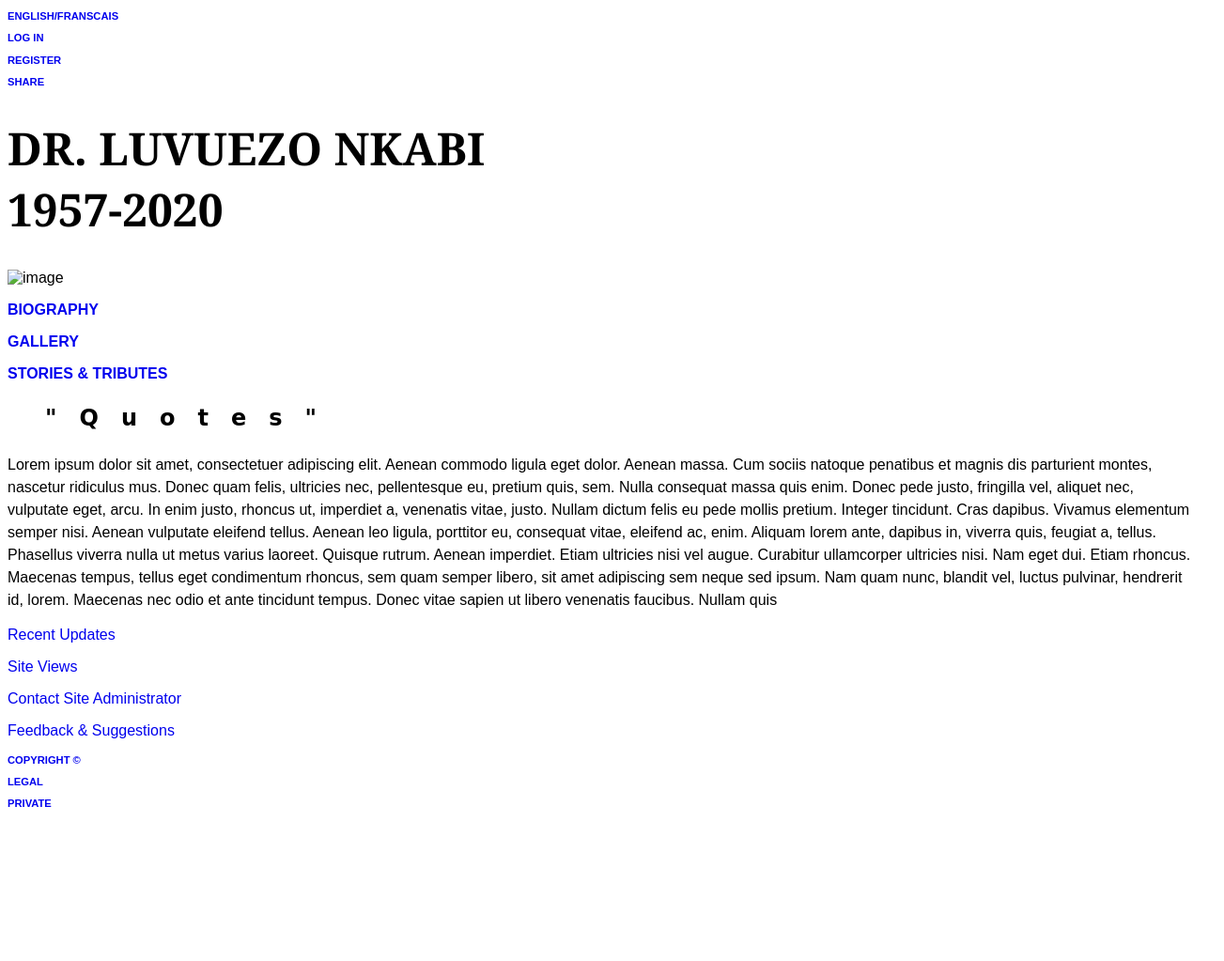
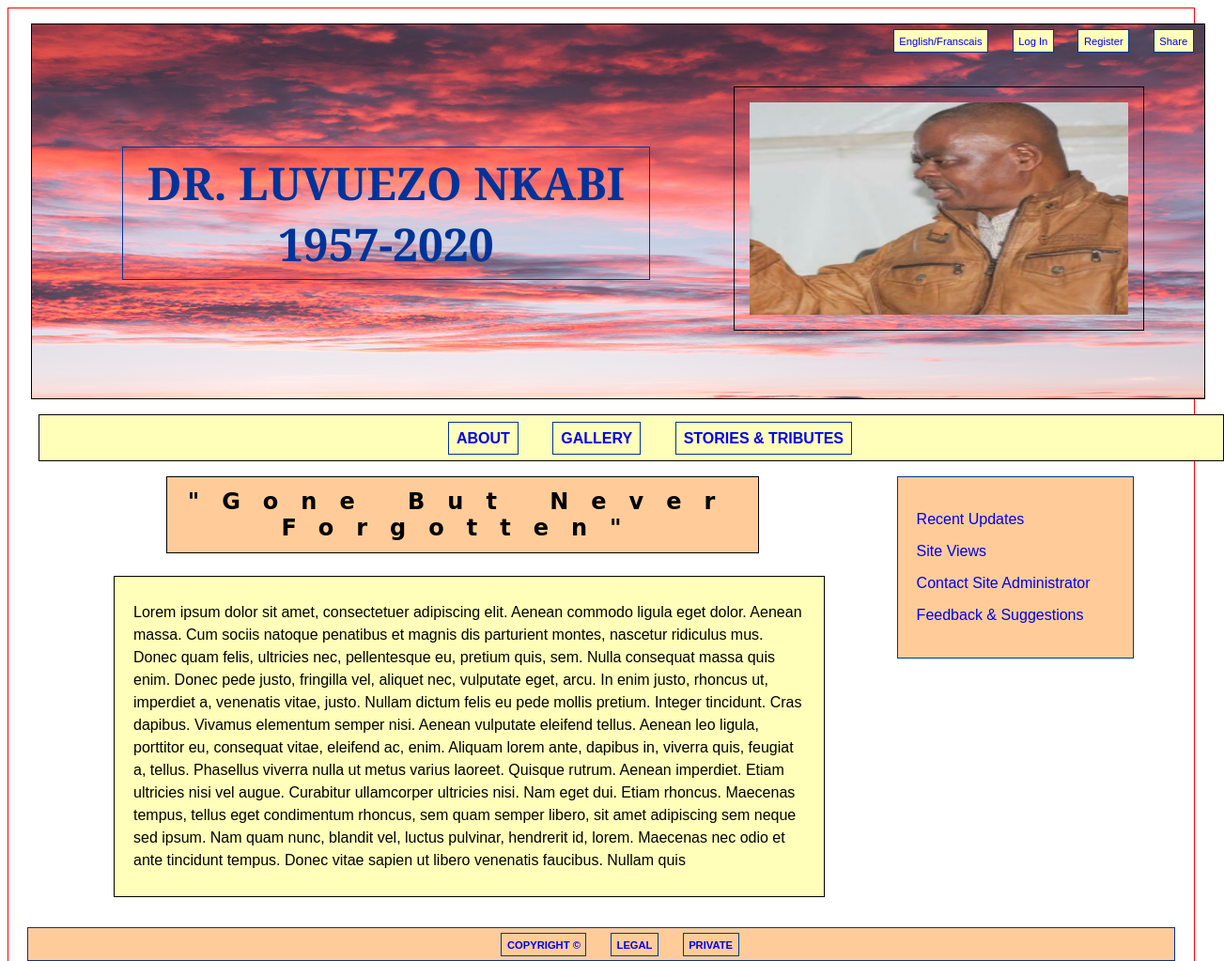
Before and after one commit to Nkabisto/LuvMemorial, a plain HTML site: page Luvuezo.html in a window 1280 px wide. Shown: the top 1023 px of the page at 94% size, 1303 px wide, since content can reach past the window. Before the commit the page ends 873 px from the top, so only its background shows below. Drawn offline with Linux system fonts and the light colour scheme.

Commit message:
Added margins, borders, padding and floats to the site content

```diff
--- a/Luvuezo.html
+++ b/Luvuezo.html
@@ -5,15 +5,73 @@
 <meta http-equiv="Content-Type" content="text/html; charset=UTF-8">
 
 <style>
+	div.wrapper{
+		font-family: arial, Helvetica, sans-serif;
+		width: 100%;
+		min-width: 650px;
+		max-width: 1300px;
+		box-sizing: border-box;
+		margin-left: auto;
+		margin-right: auto;
+		border: solid thin red;
+		/*background-color: #ffc;*/
+
+	}
+	#titleBanner{
+		width: 1250px;
+		height: 400px;
+		box-sizing: border-box;
+		margin: 1em 1em 0em 1.5em;
+		background-image: url('dadPhotos/orangeClouds.png');
+		border: solid thin;
+	}
 	header{
-		font-size: 0.7em;}
-	body{
-		font-family: arial, Helvetica, sans-serif;
+		font-size: 0.7em;
+		width: 60%;
+		float: right;
+		box-sizing: border-box;
+		text-align: right;
 	}
+	li.myHeader{
+		background-color: #FFFFB9;
+		width: 20%;
+		box-sizing: border-box;
+	}
+
 	h1{
 		font-size: 3em;
-		font-family: georgia, serif;
+		font-family:georgia, serif;
 		text-transform: uppercase;
+		margin: 2em 1em 2em 2em;
+		text-align: center;
+		border: solid thin;
+		box-sizing: border-box;
+		width: 45%;
+		padding: 5px 10px 5px 10px;
+		text-align: center;
+		float: left;
+		color: #003399;
+	}
+	img#dad{
+		border: solid thin;
+		padding: 1em;
+		margin-top: 2em;
+		margin-right: 4em;
+		width: 35%;
+		height: 260px;
+		box-sizing: border-box;
+		float: right;
+	}
+	#menu{
+		width: 100%;
+		height: 50px;
+		background-color: #FFFFB9;
+		border: solid thin;
+		margin: 1em 2em 1em 2em;
+		text-align: center;
+		text-transform: uppercase;
+		font-weight: bold;
+		box-sizing: border-box;
 	}
 	h2{
 		font-size: 2em;
@@ -24,20 +82,54 @@
 		text-transform: uppercase;
 	}
 	blockquote{
+		width: 50%;
 		font-size: 1.5em;
 		letter-spacing: 1em;
-		font-family:cursive;
+		font-family:harlow solid, cursive;
 		font-weight: bold;
+		border: solid thin;
+		background-color: #FFCC99;
+		margin: 0em 2em 1em 7em;
+		float: left;
+		text-align: center;
+		padding-top: 0.5em;
+		padding-bottom: 0.5em;
+		box-sizing: border-box;
 	 }
+	aside{;
+		float: right;
+		width: 20%;
+		border: solid thin;
+		padding: 20px;
+		margin: 0em 4em 2em 2em;
+		background-color: #FFCC99;
+		color: #003399;
+		box-sizing: border-box;
+	}
 	article{
 		font-size: 1em;
 		line-height: 1.5em;
+		width:60%;
+		margin-left:7em;
+		margin-bottom: 2em;
+		border: solid thin;
+		padding: 10px 20px 10px 20px;
+		background-color: #FFFFB9;
+		box-sizing: border-box;
+		clear: left;
 		}
-	aside{;}
+
 	footer{
 		font-size: 0.7em;
 		font-weight: bold;
-		text-transform: uppercase;}
+		text-transform: uppercase;
+		background-color: #FFCC99;
+		border: solid thin;
+		text-align: center;
+		margin-left: 20px;
+		margin-right: 20px;
+		color: #003399;
+}
 	nav{
 		text-transform: uppercase;
 		font-weight: bold;
@@ -45,28 +137,52 @@
 	a{
 		text-decoration: none;
 	}
+	li{
+		display:inline;
+		list-style-type: none;
+		border: solid thin;
+		padding: 0.5em;
+		margin-left: 1em;
+		margin-right: 1em;
+		box-sizing: border-box;
+		color: #003399;
+	}
+	li#myFooter{
+		/*margin-right: 100px;
+		margin-left: 100px;*/
+	}
 </style>
 </head>
 
 <body>
-<header>
-	<nav>
-		<p><a href="#" alt="">English/Franscais</a></p>
-		<p><a href="#" alt="">Log In</a></p>
-		<p><a href="#" alt="">Register</a></p>
-		<p><a href="#" alt="">Share</a></p>
-	</nav>
-</header>
-<div class="titleBanner">
+<div class="wrapper">
+<div id="titleBanner">
+	<header>
+		<ul>
+			<li class="myHeader"><a href="#" alt="">English/Franscais</a></li>
+			<li class="myHeader"><a href="#" alt="">Log In</a></li>
+			<li class="myHeader"><a href="#" alt="">Register</a></li>
+			<li class="myHeader"><a href="#" alt="">Share</a></li>
+		</ul>
+	</header>
 	<h1>Dr. Luvuezo Nkabi <br>1957-2020</br></h1>
-	<img src="#" alt="image">
+	<img src="dadPhotos/dad_2.png" id="dad" alt="Dr.Luvuezo Nkabi">
 </div>
-<nav>
-	<p><a href="#" alt="">Biography</a></p>
-	<p><a href="#" alt="">Gallery</a></p>
-	<p><a href="#" alt="">Stories & Tributes</a></p>
-</nav>
-<blockquote>"Quotes"</blockquote>
+<div id="menu">
+<ul>
+	<li><a href="#" alt="">About</a></li>
+	<li><a href="#" alt="">Gallery</a></li>
+	<li><a href="#" alt="">Stories & Tributes</a></li>
+</ul>
+</div>
+
+<blockquote>"Gone But Never Forgotten"</blockquote>
+<aside>
+	<p><a href="#" alt="">Recent Updates</a></p>
+	<p><a href="#" alt="">Site Views</a></p>
+	<p><a href="#" alt="">Contact Site Administrator</a></p>
+	<p><a href="#" alt="">Feedback & Suggestions</a></p>
+</aside>
 <article>
 	<p>
 Lorem ipsum dolor sit amet, consectetuer adipiscing elit. Aenean commodo ligula eget dolor.
@@ -84,16 +200,14 @@ luctus pulvinar, hendrerit id, lorem. Maecenas nec odio et ante tincidunt
 tempus. Donec vitae sapien ut libero venenatis faucibus. Nullam quis
 </p>
 </article>
-<aside>
-	<p><a href="#" alt="">Recent Updates</a></p>
-	<p><a href="#" alt="">Site Views</a></p>
-	<p><a href="#" alt="">Contact Site Administrator</a></p>
-	<p><a href="#" alt="">Feedback & Suggestions</a></p>
-</aside>
+
 <footer>
-	<p><a href="#" alt="">Copyright &copy</a></p>
-	<p><a href="#" alt="">Legal</a></p>
-	<p><a href="#" alt="">Private</a></p>
+	<ul>
+		<li><a href="#" alt="">Copyright &copy</a></li>
+		<li id="myFooter"><a href="#" alt="">Legal</a></li>
+		<li id="myFooter"><a href="#" alt="">Private</a></li>
+	</ul>
 </footer>
+</div>
 </body>
 </html>
```
Also changed, not shown: SiteSpecification.html (+3 -3 lines), dadPhotos/IMG-20201016-WA0017.jpg (deleted), dadPhotos/dad1.png (deleted), dadPhotos/dad_2.png (added), dadPhotos/orangeClouds.png (added), 1 other file.
